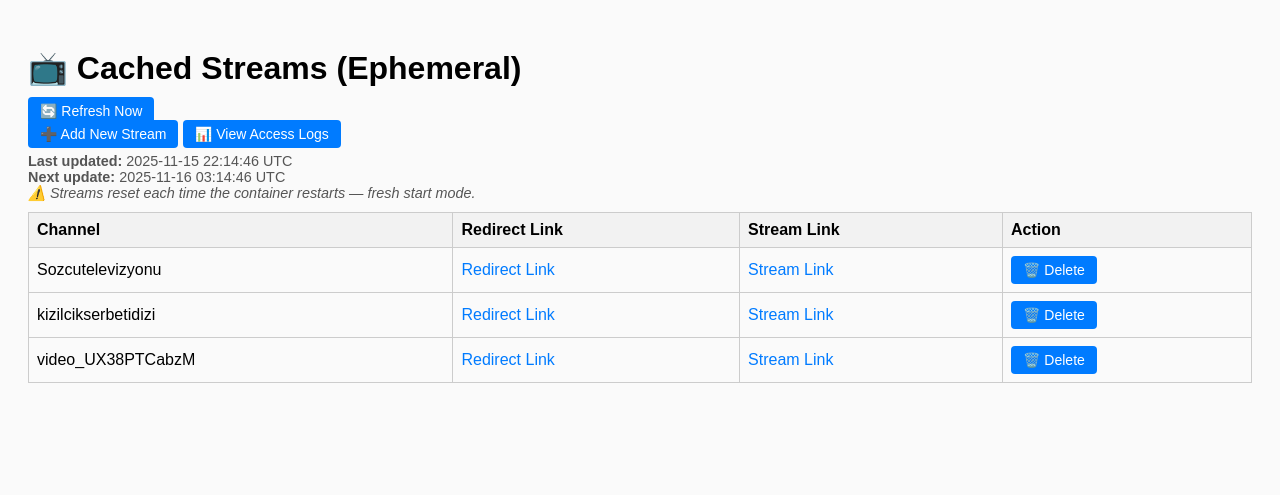
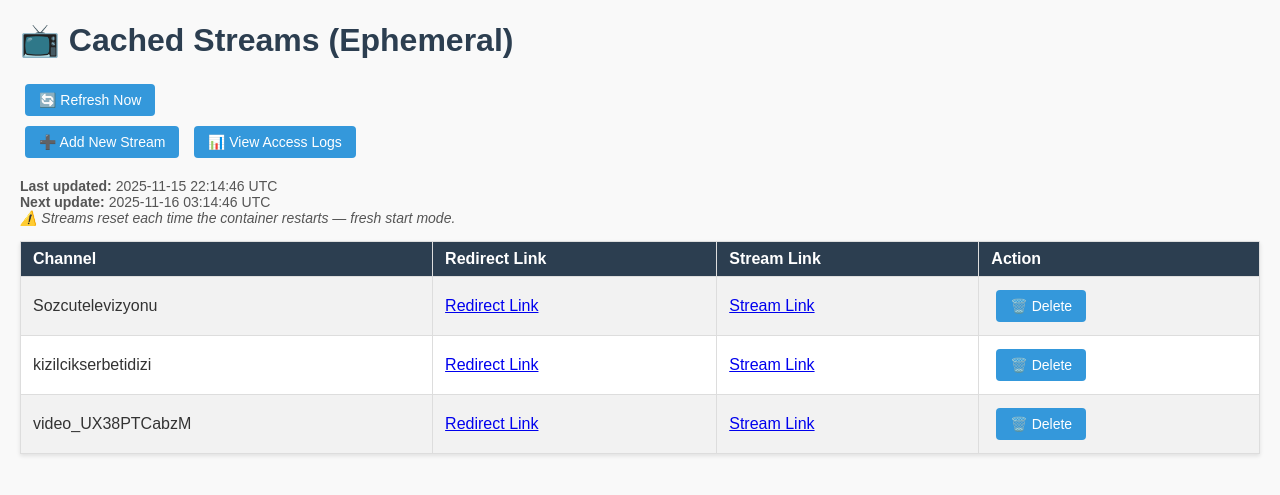
Before and after one commit to rocket6317/YouTube-Cache-And-Serve-Redirect_Url, a Flask app: page /dashboard in a window 1280 px wide. Shown: the top 495 px of the page. Run offline with Flask 3, Linux system fonts and the light colour scheme.

Commit message:
Update style.css

```diff
--- a/static/style.css
+++ b/static/style.css
@@ -1,67 +1,84 @@
+/* General page styling */
 body {
-    font-family: sans-serif;
-    padding: 20px;
-    background-color: #fafafa;
+    font-family: Arial, sans-serif;
+    margin: 20px;
+    background-color: #f9f9f9;
+    color: #333;
 }
 
+/* Headings */
 h1 {
-    margin-bottom: 10px;
+    color: #2c3e50;
+    margin-bottom: 20px;
 }
-
 h2 {
+    color: #34495e;
     margin-top: 30px;
 }
 
-a {
-    color: #007bff;
+/* Tables */
+table {
+    width: 100%;
+    border-collapse: collapse;
+    margin-bottom: 25px;
+    background: #fff;
+    box-shadow: 0 2px 4px rgba(0,0,0,0.1);
+}
+th, td {
+    border: 1px solid #ddd;
+    padding: 8px 12px;
+    text-align: left;
+}
+th {
+    background-color: #2c3e50;
+    color: #fff;
+}
+tr:nth-child(even) {
+    background-color: #f2f2f2;
+}
+tr:hover {
+    background-color: #eaf2f8;
+}
+
+/* Buttons and links */
+.button, input[type="submit"] {
+    display: inline-block;
+    padding: 8px 14px;
+    margin: 5px;
+    background-color: #3498db;
+    color: #fff;
+    text-decoration: none;
+    border-radius: 4px;
+    border: none;
+    cursor: pointer;
+    font-size: 14px;
+}
+.button:hover, input[type="submit"]:hover {
+    background-color: #2980b9;
+}
+.back-link {
+    display: inline-block;
+    margin-top: 20px;
+    color: #3498db;
     text-decoration: none;
 }
-
-a:hover {
+.back-link:hover {
     text-decoration: underline;
 }
 
-table {
-    border-collapse: collapse;
-    width: 100%;
-    margin-top: 10px;
-    table-layout: auto;
-}
-
-th, td {
-    border: 1px solid #ccc;
-    padding: 8px;
-    text-align: left;
-}
-
-th {
-    background-color: #f2f2f2;
-}
-
-button, input[type="submit"], a.button {
-    font-size: 14px;
-    padding: 6px 12px;
-    background-color: #007bff;
-    color: white;
-    border: none;
-    cursor: pointer;
+/* Messages */
+.message {
+    padding: 10px;
+    margin-bottom: 20px;
+    background-color: #dff0d8;
+    border: 1px solid #c3e6cb;
+    color: #3c763d;
     border-radius: 4px;
 }
 
-button:hover, input[type="submit"]:hover, a.button:hover {
-    background-color: #0056b3;
-}
-
-.message {
-    padding: 10px;
-    background-color: #e0ffe0;
-    border: 1px solid #b2d8b2;
-    margin-bottom: 10px;
-    font-weight: bold;
-}
-
+/* Meta info */
 .meta {
-    margin-top: 10px;
-    font-size: 0.9em;
+    margin: 15px 0;
+    font-size: 14px;
     color: #555;
 }
```
